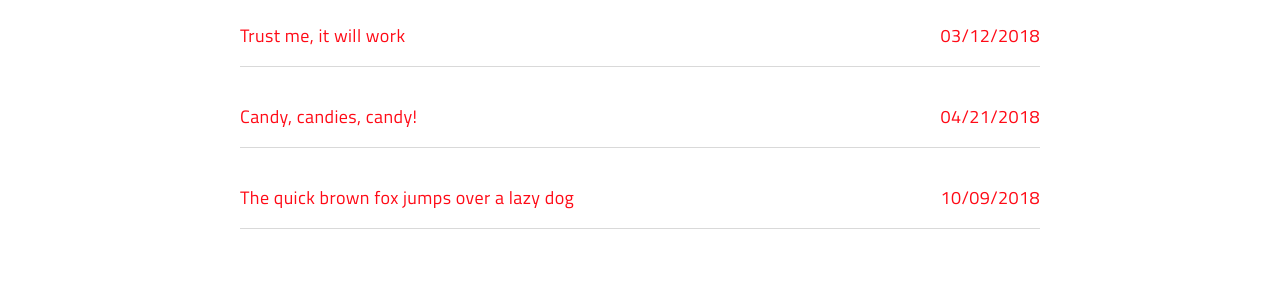
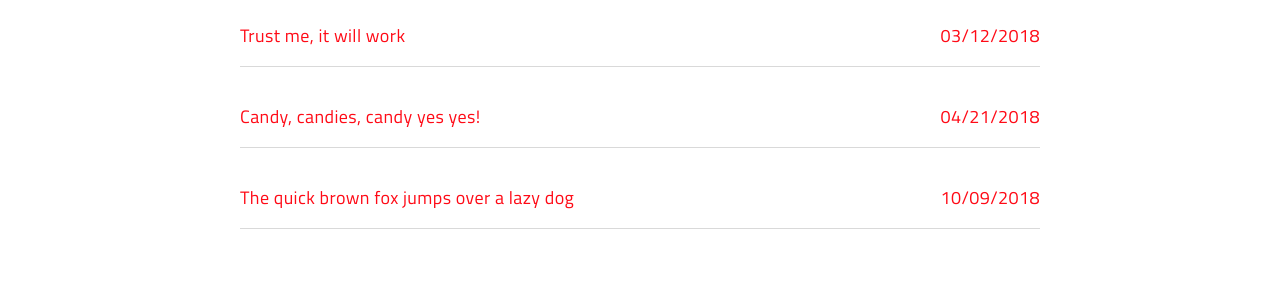
Before and after one commit to eth0-02/shamcode, a Jekyll site: the page built from tags.html, in a window 1280 px wide and 900 px high, scrolled down 615 px. Shown: the part 157-457 px from the top of the window. Built offline with Jekyll 4.4.1, drawn with Linux system fonts in a browser that asks for light colours; a script that is not in the unit is left out; some of the changed text lies outside the part shown.

Commit message:
Updated Candy Candies Candy

```diff
--- a/_posts/2018-04-21-candy-candies-candy.md
+++ b/_posts/2018-04-21-candy-candies-candy.md
@@ -1,18 +1,18 @@
 ---
-title: Candy, candies, candy!
-date: 2018-04-21 12:26:40 Z
+title: Candy, candies, candy yes yes!
+date: 2018-04-21 12:26:00 Z
 categories:
 - diet
 tags:
 - food
 - tips
-layout: post
 subtitle: Lorem ipsum dolor sit amet, consectetur adipisicing elit.
 description: Lorem ipsum dolor sit amet, consectetur adipisicing elit, sed do eiusmod
   tempor incididunt ut labore et dolore magna aliqua.
 image: https://res.cloudinary.com/dm7h7e8xj/image/upload/v1559822137/theme11_vei7iw.jpg
 optimized_image: https://res.cloudinary.com/dm7h7e8xj/image/upload/c_scale,w_380/v1559822137/theme11_vei7iw.jpg
 author: thiagorossener
+layout: post
 ---
 
 Cas sociis natoque penatibus et magnis <a href="#">dis parturient montes</a>, nascetur ridiculus mus. *Aenean eu leo quam.* Pellentesque ornare sem lacinia quam venenatis vestibulum. Sed posuere consectetur est at lobortis. Cras mattis consectetur purus sit amet fermentum.
```
